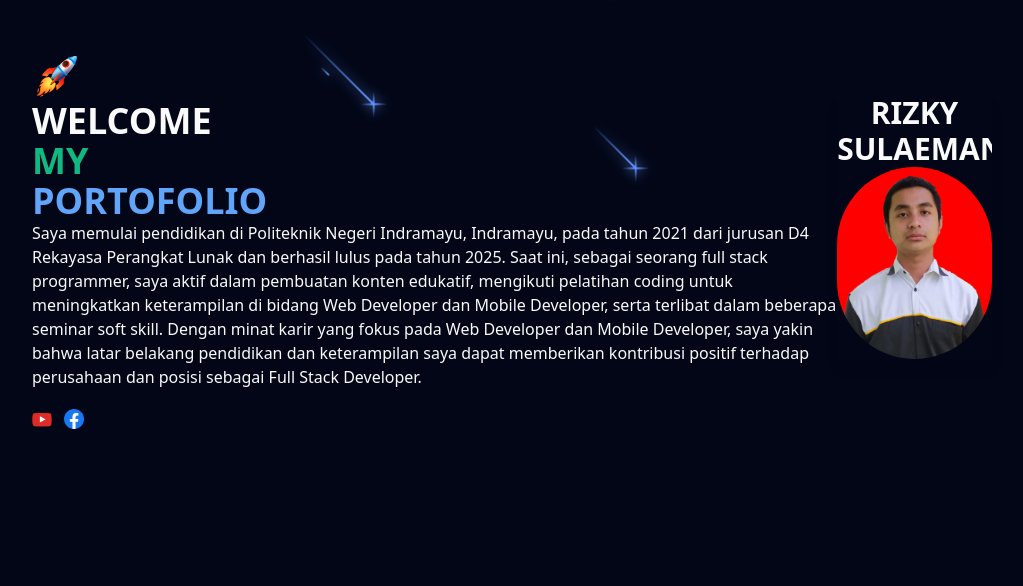
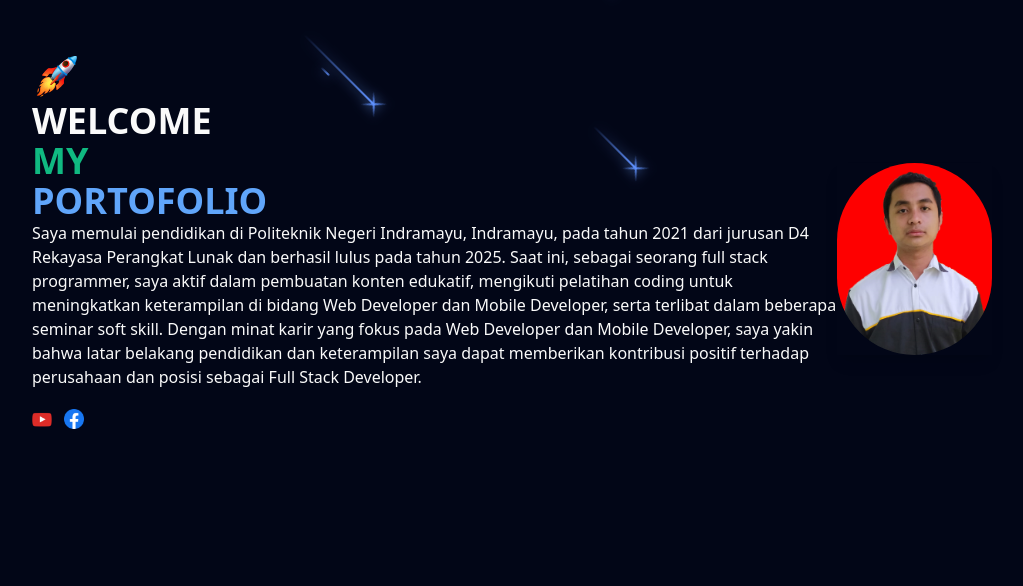
Before and after one commit to anti009x/portofolio, a website: page index.html in a window 1280 px wide. Shown: the part 115-701 px from the top of the page, without its empty margins (128-1151 px from the left). Drawn offline with Linux system fonts and the light colour scheme.

Commit message:
Fix Content

```diff
--- a/index.html
+++ b/index.html
@@ -11,9 +11,9 @@
     <header class="z-10 sticky bg-slate-950 pt-10 pb-5 ">
 
             <nav class=" w-9/12 flex flex-row mx-auto items-center ">
-                <div class="uppercase text-xl"> <!--Logo-->
+                <div class="uppercase text-xl "> <!--Logo-->
               <a href="">
-                <span class="font-extrabold text-zinc-50">
+                <span class="font-extrabold text-zinc-50  ">
                     Rizky
                 </span>
                 <span class="font-bold  text-blue-400">
@@ -471,7 +471,7 @@
                     </span>
 
                 </div>
-                <div class=" flex justify-evenly  mx-auto xl:mt-5  xl:-space-x-96 sm:mt-5 md:mt-5 sm:-space-x-96 md:-space-x-96 lg:-space-x-96">
+                <div class=" flex justify-evenly  mx-auto xl:mt-5  -space-x-96 xl:-space-x-96 sm:mt-5 md:mt-5 sm:-space-x-96 md:-space-x-96 lg:-space-x-96">
                         <img src="./img/YT.png " style="width: 30px;">
                         <img src="./img/github.png " style="width: 30px;">
                         <img src="./img/FB.png " style="width: 30px;">
@@ -479,12 +479,10 @@
                 </div>
 
                 </div>
-                <div class="relative w-full -top-32 text-center overflow-hidden shadow-lg">
+                <div class="relative w-full -top-24 text-center overflow-hidden shadow-lg">
 
-                  <span class="mx-auto items-center font-bold text-3xl text-zinc-50">
-                      RIZKY SULAEMAN
-                  </span>
-                  <img class="mx-auto rounded-full w-48 h-48 sm:w-10h-10 " src="./img/V2.jpg" alt="1">
+
+                  <img class="mx-auto rounded-full w-48 h-48 sm:w-48h-48 md:w-48h-48 lg:w-48h-48 xl:w-48h-48     " src="./img/V2.jpg" alt="1">
               </div>
 
         </div>
```
Also changed, not shown: public/output.css.
